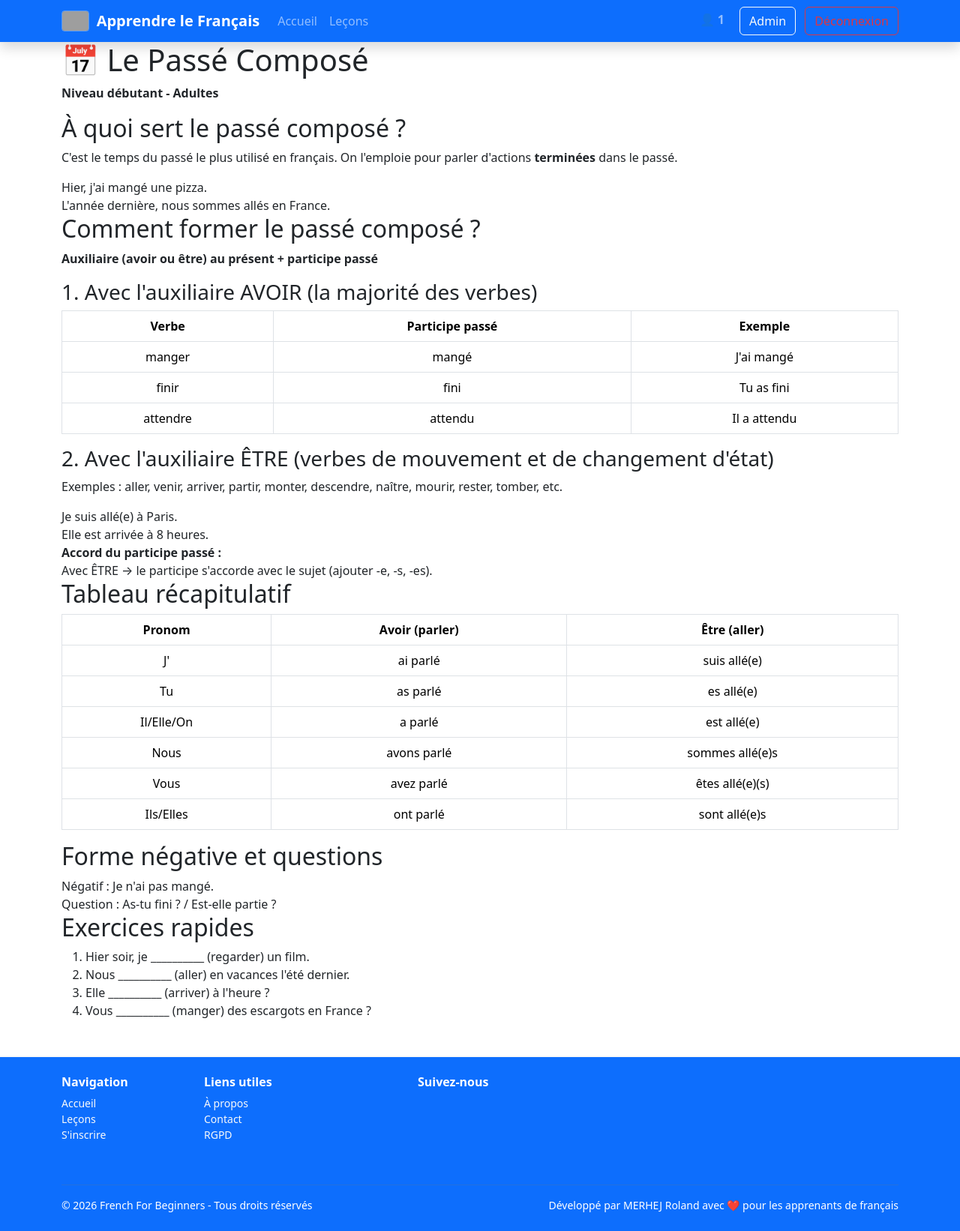
After one commit to Rmerhej/french-for-beginners, a Spring Boot app: page /passecompse in a window 1280 px wide. The commit adds this page. Shown: the whole page at 75% size. Run offline with Spring Boot 4, Linux system fonts and the light colour scheme; a user stored in the database is signed in; some of the project's set-up classes (security, data sources, template engines, error pages and the like) are left out, and stand-ins take their place; some libraries are stand-ins or nearby versions; grey boxes are pictures that could not be loaded.

Commit message:
ajout des pages le passé composé et l'impératif avec modification en conséquence de SupportsCoursCoontroller

```diff
--- a/src/main/java/com/apprendrefr/controller/SupportsCoursController.java
+++ b/src/main/java/com/apprendrefr/controller/SupportsCoursController.java
@@ -21,5 +21,15 @@ public class SupportsCoursController {
         return "pronoms";
 
     }
+    @GetMapping("/imperatif")
+    public String allerSurImperatif(){
+        return "impératif";
+
+    }
+    @GetMapping("/passecompse")
+    public String allerSurPassecompse(){
+        return "le_passé_composé";
+
+    }
 
 }
--- /dev/null
+++ b/src/main/resources/templates/le_passé_composé.html
@@ -0,0 +1,73 @@
+<!DOCTYPE html>
+<html lang="fr" xmlns:th="http://www.thymeleaf.org">
+<head>
+    <meta charset="UTF-8">
+    <meta name="viewport" content="width=device-width, initial-scale=1.0">
+    <title>Le Passé Composé - Français Débutant</title>
+    <link href="https://cdn.jsdelivr.net/npm/bootstrap@5.3.3/dist/css/bootstrap.min.css" rel="stylesheet">
+</head>
+<body>
+<div th:replace="~{fragments/navbar :: navbar}"></div>
+<div class="container">
+    <h1>📅 Le Passé Composé</h1>
+    <p><strong>Niveau débutant - Adultes</strong></p>
+
+    <h2>À quoi sert le passé composé ?</h2>
+    <p>C'est le temps du passé le plus utilisé en français. On l'emploie pour parler d'actions <strong>terminées</strong> dans le passé.</p>
+    <div class="exemple">
+        Hier, j'ai mangé une pizza.<br>
+        L'année dernière, nous sommes allés en France.
+    </div>
+
+    <h2>Comment former le passé composé ?</h2>
+    <p><strong>Auxiliaire (avoir ou être) au présent + participe passé</strong></p>
+
+    <h3>1. Avec l'auxiliaire AVOIR (la majorité des verbes)</h3>
+    <table class="table table-bordered text-center">
+        <tr><th>Verbe</th><th>Participe passé</th><th>Exemple</th></tr>
+        <tr><td>manger</td><td>mangé</td><td>J'ai mangé</td></tr>
+        <tr><td>finir</td><td>fini</td><td>Tu as fini</td></tr>
+        <tr><td>attendre</td><td>attendu</td><td>Il a attendu</td></tr>
+    </table>
+
+    <h3>2. Avec l'auxiliaire ÊTRE (verbes de mouvement et de changement d'état)</h3>
+    <p>Exemples : aller, venir, arriver, partir, monter, descendre, naître, mourir, rester, tomber, etc.</p>
+    <div class="exemple">
+        Je suis allé(e) à Paris.<br>
+        Elle est arrivée à 8 heures.
+    </div>
+
+    <div class="note">
+        <strong>Accord du participe passé :</strong><br>
+        Avec ÊTRE → le participe s'accorde avec le sujet (ajouter -e, -s, -es).
+    </div>
+
+    <h2>Tableau récapitulatif</h2>
+    <table class="table table-bordered text-center">
+        <tr><th>Pronom</th><th>Avoir (parler)</th><th>Être (aller)</th></tr>
+        <tr><td>J'</td><td>ai parlé</td><td>suis allé(e)</td></tr>
+        <tr><td>Tu</td><td>as parlé</td><td>es allé(e)</td></tr>
+        <tr><td>Il/Elle/On</td><td>a parlé</td><td>est allé(e)</td></tr>
+        <tr><td>Nous</td><td>avons parlé</td><td>sommes allé(e)s</td></tr>
+        <tr><td>Vous</td><td>avez parlé</td><td>êtes allé(e)(s)</td></tr>
+        <tr><td>Ils/Elles</td><td>ont parlé</td><td>sont allé(e)s</td></tr>
+    </table>
+
+    <h2>Forme négative et questions</h2>
+    <div class="exemple">
+        Négatif : Je n'ai pas mangé.<br>
+        Question : As-tu fini ? / Est-elle partie ?
+    </div>
+
+    <h2>Exercices rapides</h2>
+    <ol>
+        <li>Hier soir, je __________ (regarder) un film.</li>
+        <li>Nous __________ (aller) en vacances l'été dernier.</li>
+        <li>Elle __________ (arriver) à l'heure ?</li>
+        <li>Vous __________ (manger) des escargots en France ?</li>
+    </ol>
+</div>
+<div th:replace="~{fragments/footer :: footer}"></div>
+<script src="https://cdn.jsdelivr.net/npm/bootstrap@5.3.3/dist/js/bootstrap.bundle.min.js"></script>
+</body>
+</html>
```
Also changed, not shown: src/main/resources/templates/impératif.html (added, +67 -0 lines), src/main/resources/templates/index.html (+19 -20 lines), src/main/resources/templates/supports-de-cours.html (+15 -1 lines).
